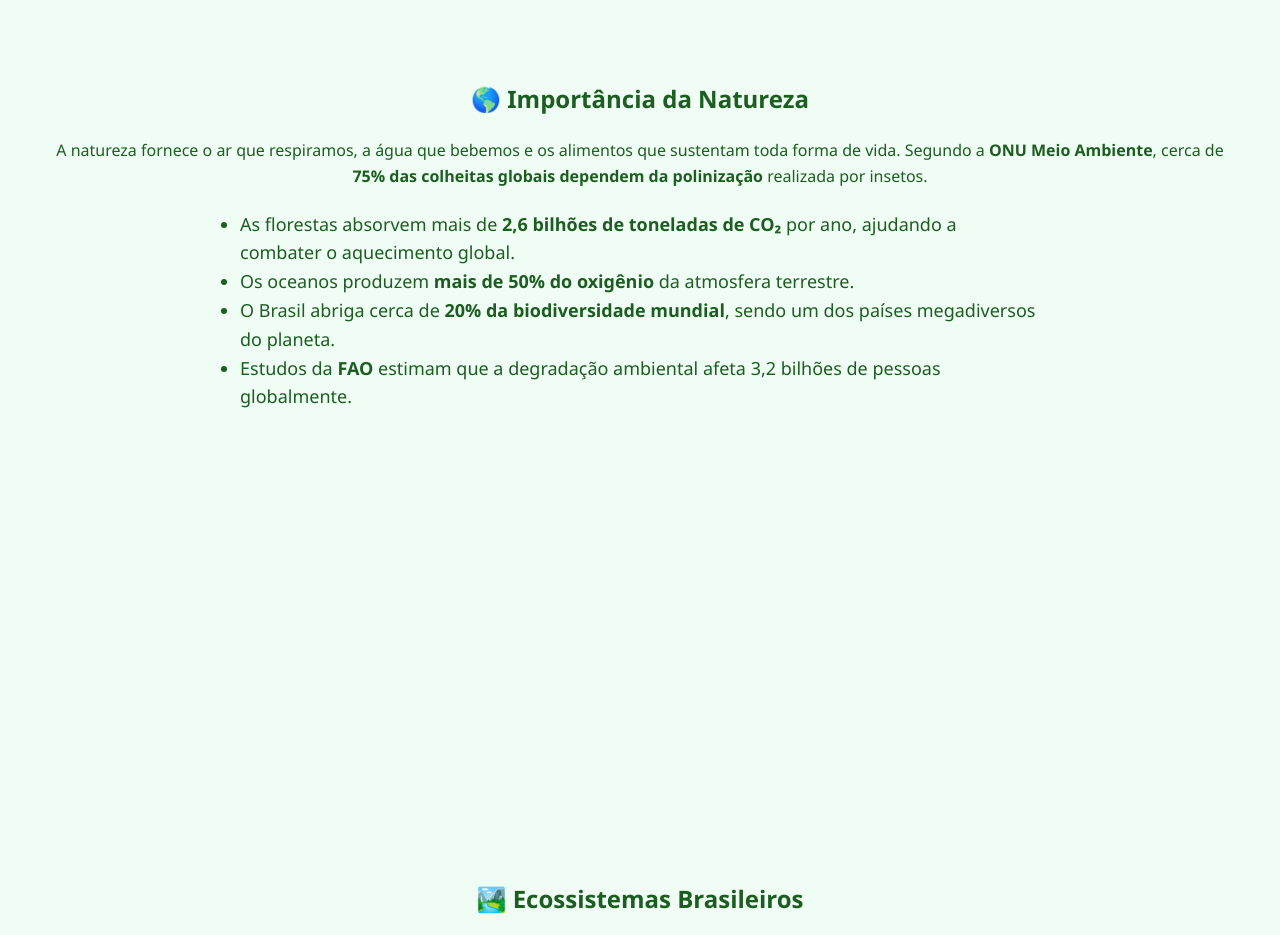
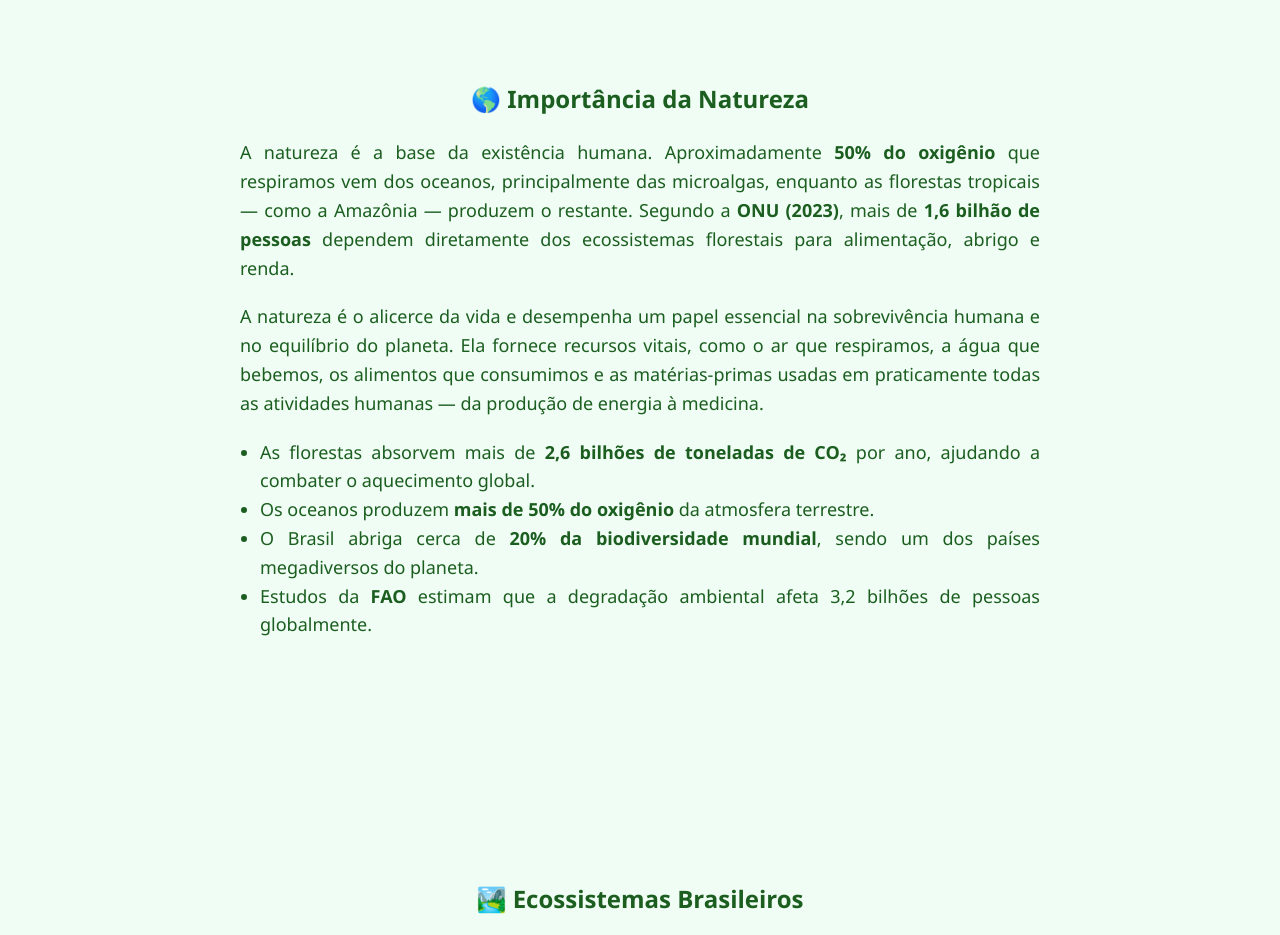
Before and after one commit to EdderDeryck/TheLifeofNature, a plain HTML site: page index.html in a window 1280 px wide. Shown: the part 840-1775 px from the top of the page. Drawn offline with Linux system fonts and the light colour scheme.

Commit message:
adding information on the importance of nature

```diff
--- a/index.html
+++ b/index.html
@@ -31,8 +31,14 @@
 
   <section id="importancia" class="section">
     <h2>🌎 Importância da Natureza</h2>
-    <p>A natureza fornece o ar que respiramos, a água que bebemos e os alimentos que sustentam toda forma de vida.
-    Segundo a <strong>ONU Meio Ambiente</strong>, cerca de <strong>75% das colheitas globais dependem da polinização</strong> realizada por insetos.</p>
+    <p> A natureza é a base da existência humana. Aproximadamente <strong>50% do oxigênio</strong> que respiramos
+            vem dos oceanos, principalmente das microalgas, enquanto as florestas tropicais — como a Amazônia —
+            produzem o restante. Segundo a <strong>ONU (2023)</strong>, mais de <strong>1,6 bilhão de pessoas</strong> dependem
+            diretamente dos ecossistemas florestais para alimentação, abrigo e renda.</p>
+    <p>A natureza é o alicerce da vida e desempenha um papel essencial na sobrevivência humana e no equilíbrio do planeta.
+       Ela fornece recursos vitais, como o ar que respiramos, a água que bebemos,
+        os alimentos que consumimos e as matérias-primas usadas em praticamente todas as atividades humanas
+         — da produção de energia à medicina.</p>
     <ul class="dados">
       <li>As florestas absorvem mais de <strong>2,6 bilhões de toneladas de CO₂</strong> por ano, ajudando a combater o aquecimento global.</li>
       <li>Os oceanos produzem <strong>mais de 50% do oxigênio</strong> da atmosfera terrestre.</li>
--- a/style.css
+++ b/style.css
@@ -214,3 +214,19 @@ footer a {
     padding: 100px 20px 40px;
   }
 }
+/* Justificar texto da seção "Importância da Natureza" */
+#importancia p,
+#importancia .dados li {
+  text-align: justify;
+}
+
+#importancia p,
+#importancia .dados {
+  max-width: 800px;
+  margin: 0 auto 20px;
+  font-size: 18px;
+}
+#importancia ul {
+  list-style-type: disc;
+  padding-left: 20px;
+}
```
